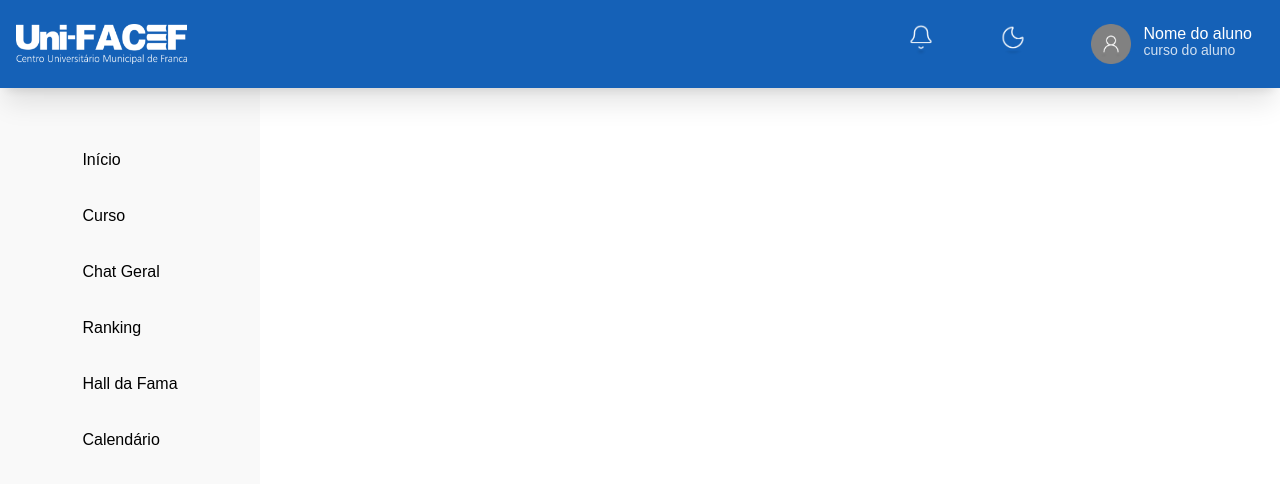
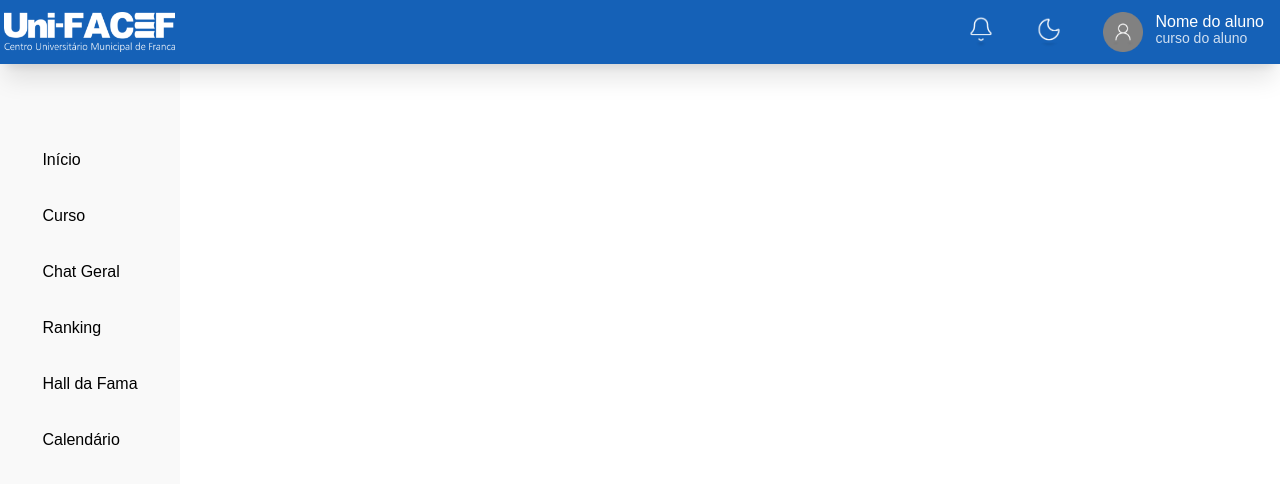
Before and after one commit to Hugo-Ferrari/FORUM-FACEF, a Next.js app: page / in a window 1280 px wide. Shown: the top 484 px of the page. Built offline with nearby package versions, Linux system fonts and the light colour scheme.

Commit message:
modificando dor (NavLateral) e ajustando tamanho...

```diff
--- a/src/app/components/Nav.tsx
+++ b/src/app/components/Nav.tsx
@@ -3,11 +3,11 @@ import React from 'react'
 function Nav() {
     return (
         <nav className='fixed w-full z-20 top-0 start-0  shadow-xl bg-[#1561B7]'>
-            <div className=' flex items-center justify-between mx-auto p-4'>
+            <div className=' flex items-center justify-between mx-auto p-1'>
 
                 <a href="/" className='flex items-center space-x-3 rtl:space-x-reverse '>
 
-                    <img src="/img/Uni-FACEF.png" alt="Uni-FACEF" className="h-10 w-auto " />
+                    <img src="/img/Uni-FACEF.png" alt="Uni-FACEF" className="h-10 w-auto" />
 
                 </a>
 
@@ -19,7 +19,7 @@ function Nav() {
                         <li>
                             <a
                                 href="#"
-                                className='block py-2 px-3 text-white '
+                                className='block py-3  text-white '
                             >
                                 <img src="/img/notificacao.png" alt="notificação" className='h-8 w-auto' />
                             </a>
@@ -27,7 +27,7 @@ function Nav() {
                         <li>
                             <a
                                 href="#"
-                                className='block py-2 px-3 text-white '
+                                className='block py-3 text-white '
                             >
                                 <img src="/img/lua.png" alt="lua" className='h-8 w-auto' />
                             </a>
@@ -35,7 +35,7 @@ function Nav() {
                         <li>
                             <a
                                 href="#"
-                                className='flex py-2 px-3 text-white space-x-3'
+                                className='flex py-2  text-white space-x-3 mr-3'
                             >
 
 
--- a/src/app/components/NavLateral.tsx
+++ b/src/app/components/NavLateral.tsx
@@ -2,14 +2,14 @@ import React from 'react'
 
 function NavLateral() {
     return (
-        <nav className="w-65 h-screen bg-[#F9F9F9] text-black  flex flex-col justify-between">
+        <nav className="w-45 h-screen bg-[#F9F9F9] text-black  flex flex-col justify-between">
             <ul className="space-y-4 mr-auto ml-auto mt-15 pt-20 ">
-                <li className="hover:bg-[#1561B7]  p-2 rounded-lg cursor-pointer">Início</li> {/*preciso colocar os simbolos a colocar uma referencia para ser acessado */}
-                <li className="hover:bg-[#1561B7]  p-2 rounded-lg cursor-pointer">Curso</li> {/* colocar opacidade no bg */}
-                <li className="hover:bg-[#1561B7]  p-2 rounded-lg cursor-pointer">Chat Geral</li>
-                <li className="hover:bg-[#1561B7]  p-2 rounded-lg cursor-pointer">Ranking</li>
-                <li className="hover:bg-[#1561B7]  p-2 rounded-lg cursor-pointer">Hall da Fama</li>
-                <li className="hover:bg-[#1561B7]  p-2 rounded-lg cursor-pointer">Calendário</li>
+                <li className="hover:bg-[rgba(21,97,183,0.2)] transition-colors duration-200 p-2 rounded-lg cursor-  hover:text-blue-500">Início</li> {/*preciso colocar os simbolos a colocar uma referencia para ser acessado */}
+                <li className="hover:bg-[rgba(21,97,183,0.2)] transition-colors duration-200 p-2 rounded-lg cursor-  hover:text-blue-500">Curso</li> {/* colocar opacidade no bg */}
+                <li className="hover:bg-[rgba(21,97,183,0.2)] transition-colors duration-200 p-2 rounded-lg cursor-  hover:text-blue-500">Chat Geral</li>
+                <li className="hover:bg-[rgba(21,97,183,0.2)] transition-colors duration-200 p-2 rounded-lg cursor-  hover:text-blue-500">Ranking</li>
+                <li className="hover:bg-[rgba(21,97,183,0.2)] transition-colors duration-200 p-2 rounded-lg cursor-  hover:text-blue-500">Hall da Fama</li>
+                <li className="hover:bg-[rgba(21,97,183,0.2)] transition-colors duration-200 p-2 rounded-lg cursor-  hover:text-blue-500">Calendário</li>
             </ul>
         </nav>
     )
```
